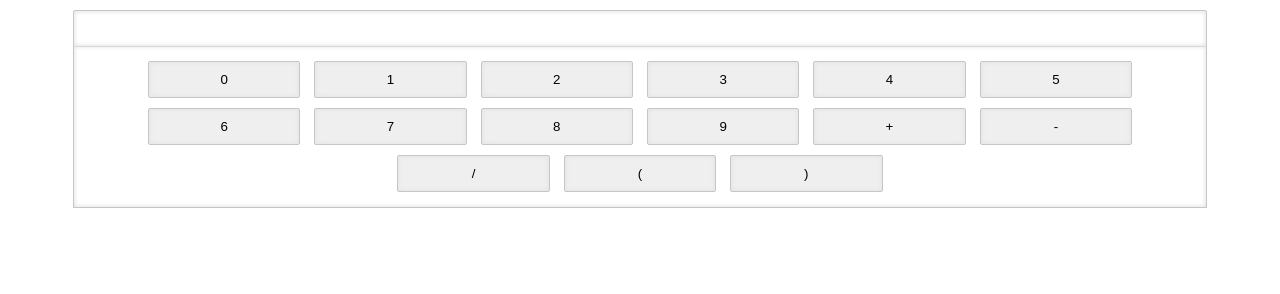
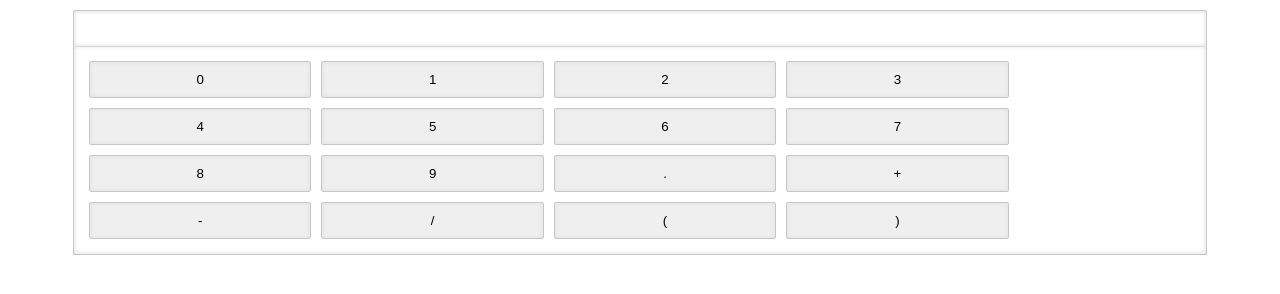
Before and after one commit to THEozmic/jcalculator, a plain HTML site: page index.html in a window 1280 px wide. Drawn offline with Linux system fonts and the light colour scheme.

Commit message:
finished styling

```diff
--- a/css/style.css
+++ b/css/style.css
@@ -11,18 +11,19 @@ input#output {
     outline: none;
     width: 90%;
     box-sizing: border-box;
-    /* min-width: 320px; */
+    direction: rtl;
 }
 
 button.button {
     padding: 10px;
-    min-width: 13.7%;
+    min-width: 20%;
     margin: 5px;
     border: 1px solid #c6c6c6;
     border-radius: 2px;
     box-shadow: inset 0px 0px 4px 1px #e5e5e5;
     cursor: pointer;
     display: inline-block;
+    float: left;
 }
 
 .buttons {padding: 10px;width: 90%;box-sizing: border-box;display: inline-block;border: 1px solid #c6c6c6;border-top: 0;box-shadow: inset 0px 0px 4px 1px #e5e5e5;margin-top: -1px;}
--- a/index.html
+++ b/index.html
@@ -20,6 +20,7 @@
                 <button class="button" data-value = "7">7</button>
                 <button class="button" data-value = "8">8</button>
                 <button class="button" data-value = "9">9</button>
+                <button class="button" data-value = ".">.</button>
                 <button class="button" data-value = "+">+</button>
                 <button class="button" data-value = "-">-</button>
                 <button class="button" data-value = "/">/</button>
```
